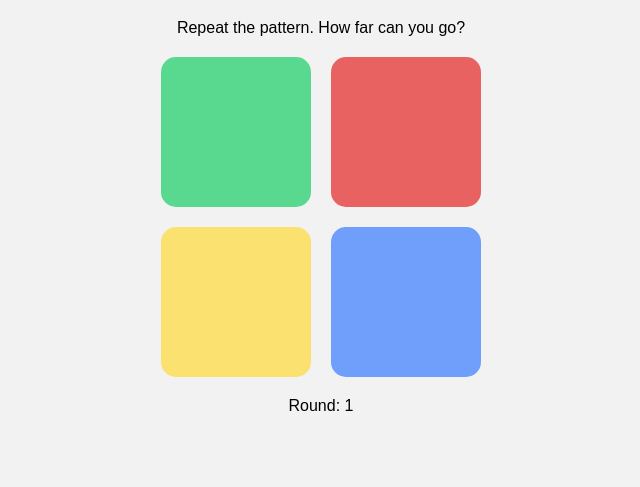
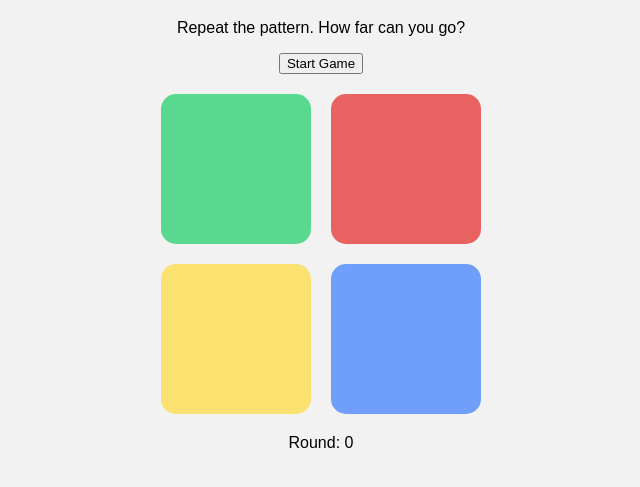
Before and after one commit to seandrews84/test2, a plain HTML site: page index.html in a window 1280 px wide. Shown: the part 61-548 px from the top of the page, without its empty margins (319-959 px from the left). Drawn offline with Linux system fonts and the light colour scheme.

Commit message:
Change sound, duration, and volume and added start button

```diff
--- a/game.js
+++ b/game.js
@@ -25,9 +25,9 @@ const ctx = new AudioCtx();
 /**
  * playTone(freq, duration = 0.35)
  * freq     : frequency in hertz
- * duration : seconds the tone plays
+ * duration : seconds the tone plays Changed from .35 to .9
  */
-function playTone(freq, duration = 0.35) {
+function playTone(freq, duration = 0.9) {
   // Many browsers block AudioContext until a user gesture; resume if needed
   if (ctx.state === "suspended") ctx.resume();
 
@@ -35,10 +35,10 @@ function playTone(freq, duration = 0.35) {
   const gain = ctx.createGain();        // volume envelope
 
   osc.frequency.value = freq;
-  osc.type = "sine";                    // try "square", "triangle", "sawtooth"
+  osc.type = "trianlge";                    // try "square", "triangle", "sawtooth"
 
   gain.gain.setValueAtTime(0.001, ctx.currentTime);
-  gain.gain.exponentialRampToValueAtTime(0.5, ctx.currentTime + 0.01);
+  gain.gain.exponentialRampToValueAtTime(0.02, ctx.currentTime + 0.01);
   gain.gain.exponentialRampToValueAtTime(0.001, ctx.currentTime + duration);
 
   osc.connect(gain).connect(ctx.destination);
@@ -148,5 +148,10 @@ pads.forEach(clr => {
 });
 
 // ---------- GAME START ----------
-addStep();      // create round 1
-playSequence(); // show it
+/* ----------  START BUTTON UNLOCKS AUDIO & GAME  ---------- */
+document.getElementById("startBtn").addEventListener("click", () => {
+  ctx.resume();          // unlock Web-Audio for first sound
+  addStep();             // create round 1
+  playSequence();        // show it
+  document.getElementById("startBtn").remove(); // hide button
+});
--- a/index.html
+++ b/index.html
@@ -19,6 +19,8 @@
   <!-- Simple heading + instructions -->
   <h1>Simon Says…</h1>
   <p>Repeat the pattern. How far can you go?</p>
+  <button id="startBtn">Start Game</button>
+
 
   <!-- The four colored pads live in a 2×2 CSS Grid -->
   <div id="board">
```
